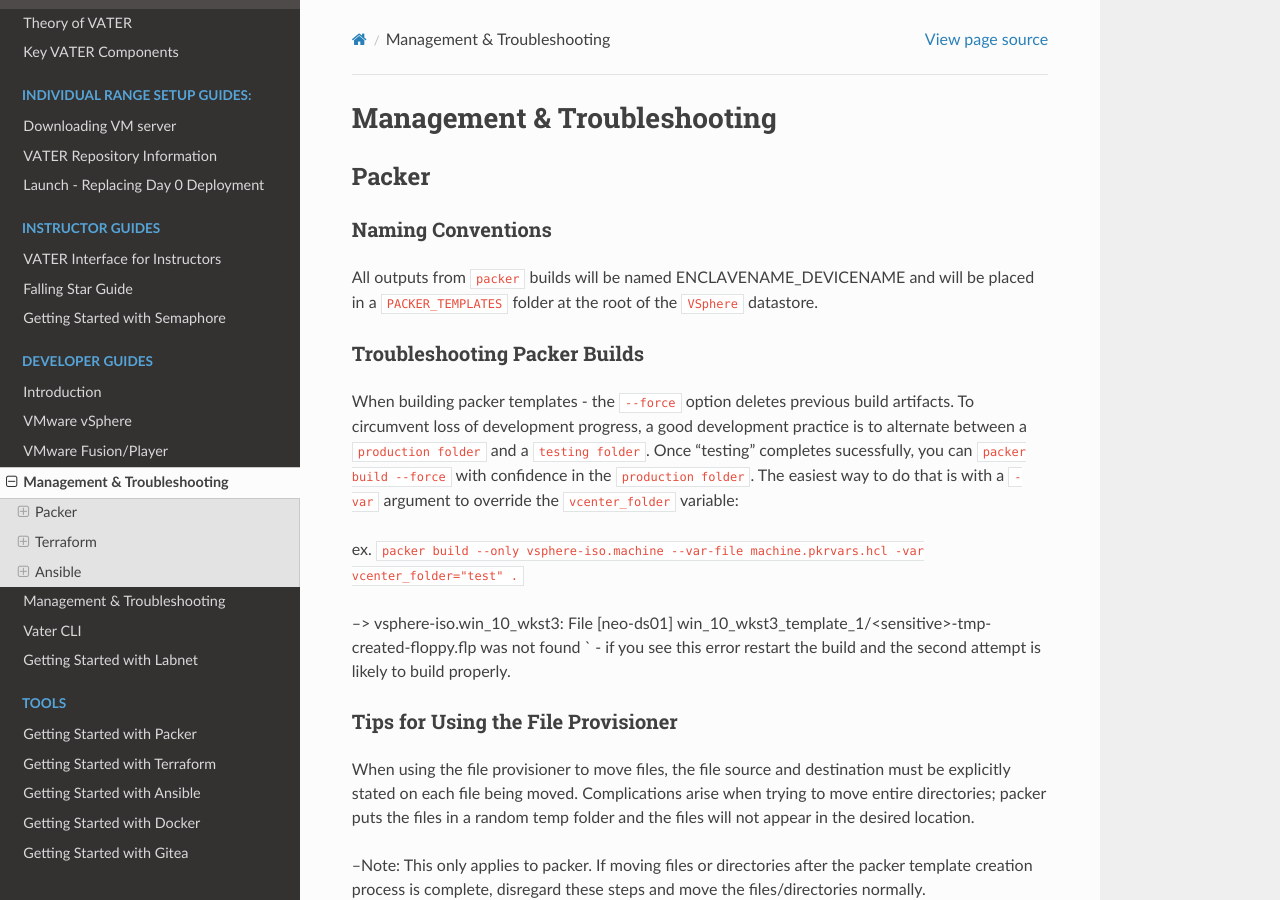
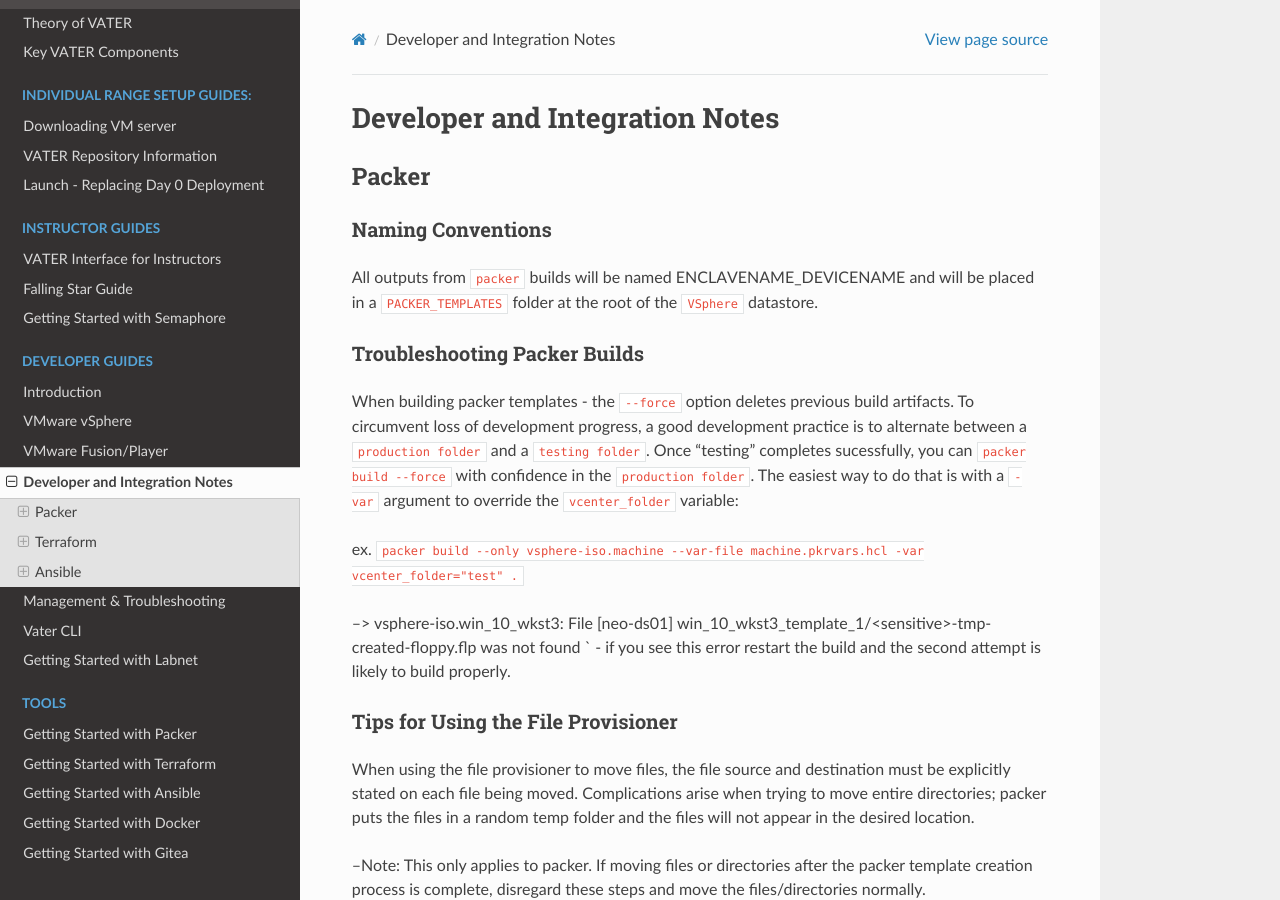
Before and after one commit to dev4vater/vater, a Sphinx documentation site: the page built from docs/source/ContentTroubleshooting.rst, in a window 1280 px wide and 900 px high. Built offline with Sphinx 7.4.7 and the Read the Docs theme 2.0.0, drawn with Linux system fonts in a browser that asks for light colours.

Commit message:
Update ContentTroubleshooting.rst

```diff
--- a/docs/source/ContentTroubleshooting.rst
+++ b/docs/source/ContentTroubleshooting.rst
@@ -1,4 +1,4 @@
-Management & Troubleshooting
+Developer and Integration Notes
 ============================
 
 Packer
```
